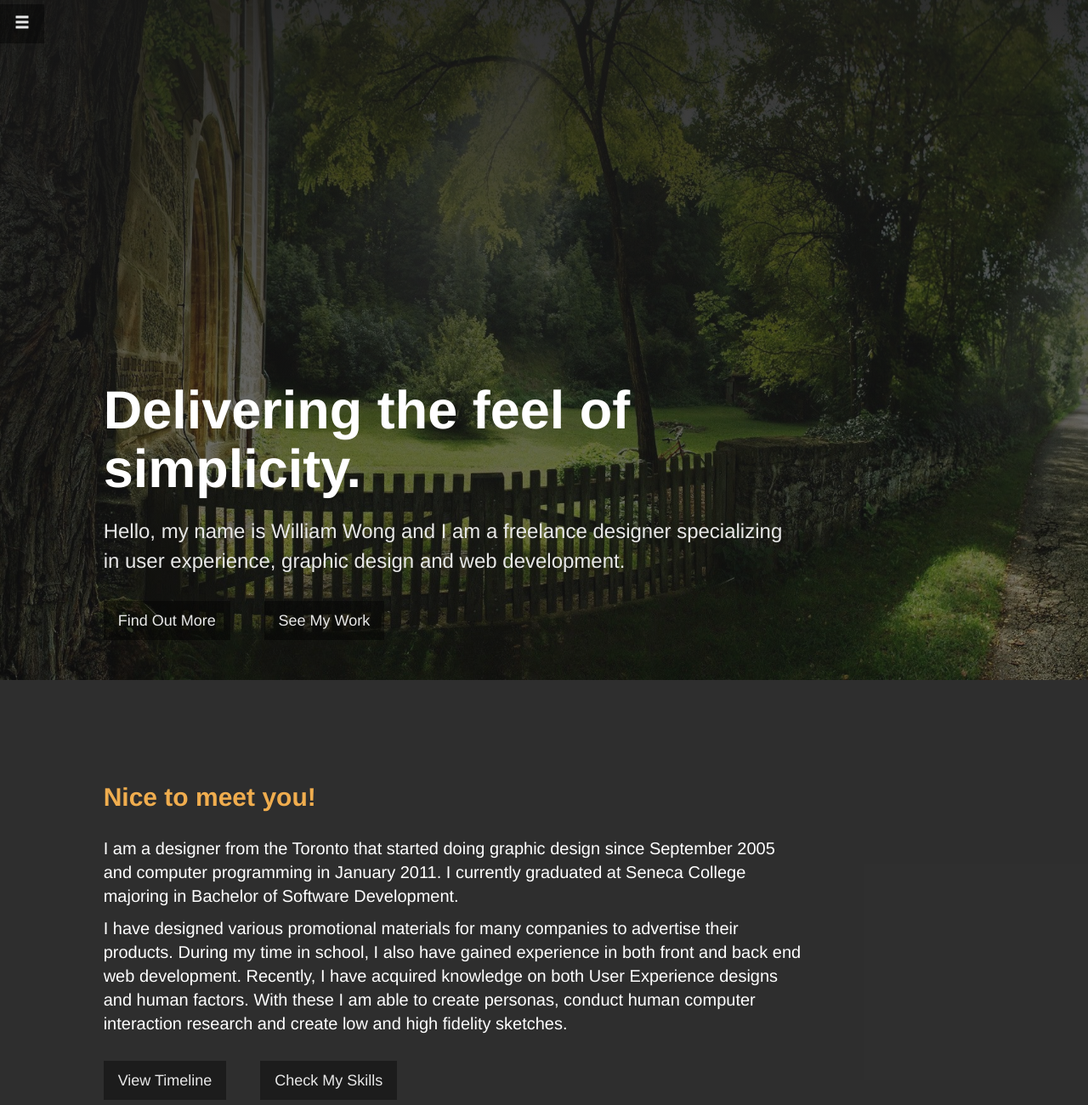
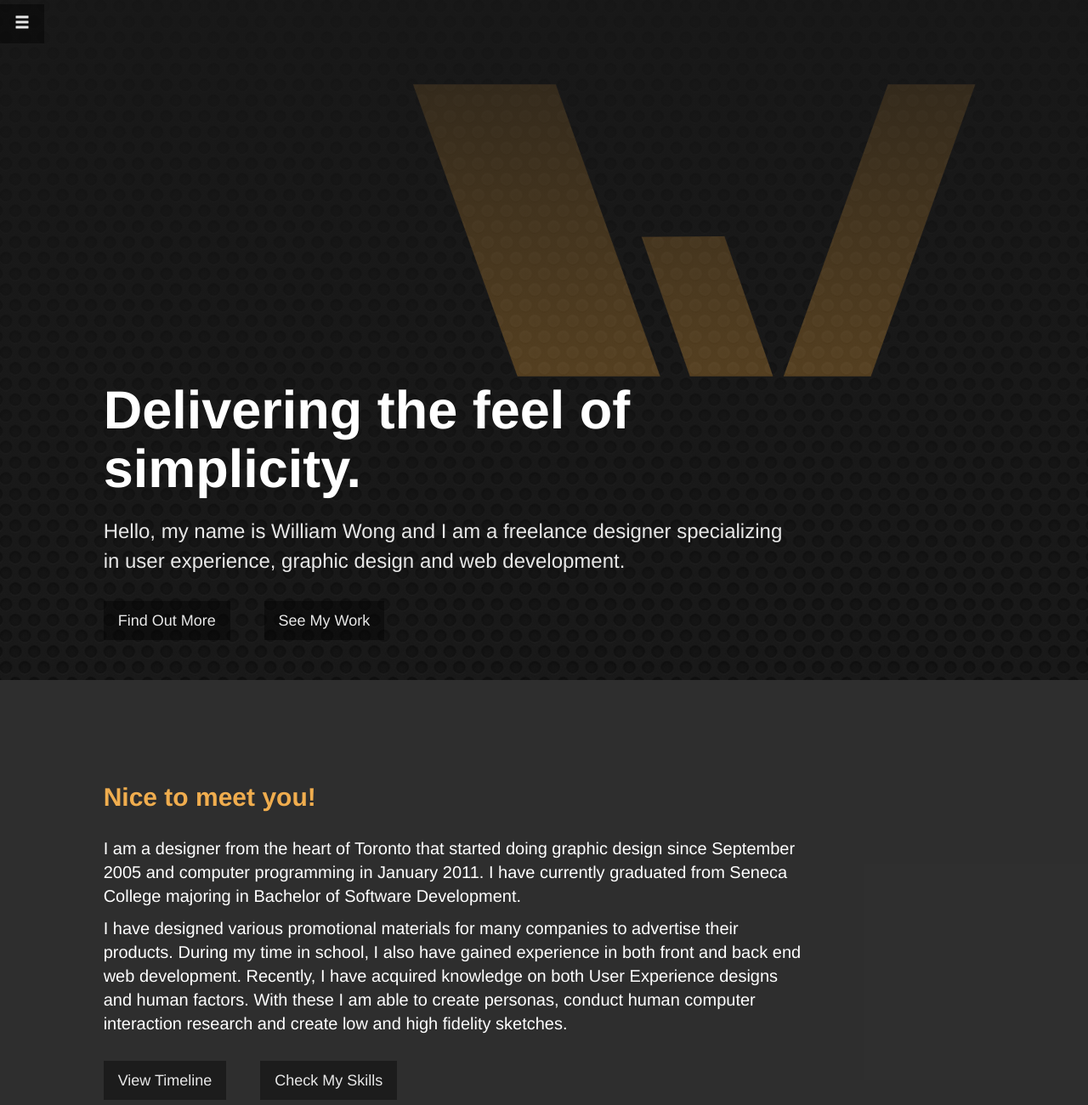
Before and after one commit to terrawing/terrawing.github.io, a plain HTML site: page index.html in a window 1280 px wide. Shown: the top 1300 px of the page at 85% size. Drawn offline with nearby package versions, Linux system fonts and the light colour scheme.

Commit message:
Added a new background and favico
Added a new background and favico

```diff
--- a/css/theme.css
+++ b/css/theme.css
@@ -157,7 +157,7 @@ hr.small {
     width: 100%;
     height: 100%;
     /*background: url(../images/garden.jpg) no-repeat center center scroll;*/
-    background: linear-gradient(rgba(24,24,24, 0.9), rgba(24,24,24, .5)), url(../images/garden.jpg) no-repeat center center fixed;
+    background: linear-gradient(rgba(24,24,24, 0.9), rgba(24,24,24, .5)), url(../images/mesh.jpg) no-repeat center center fixed;
     -webkit-background-size: cover;
     -moz-background-size: cover;
     background-size: cover;
--- a/index.html
+++ b/index.html
@@ -87,7 +87,7 @@
                 <div class="text-vertical-topleft col-lg-8">
                     <h2 class="regular-title-orange">Nice to meet you!</h2>
                     <br>
-                    <p class="regular-text-white">I am a designer from the Toronto that started doing graphic design since September 2005 and computer programming in January 2011. I currently graduated at Seneca College majoring in Bachelor of Software Development.</p>
+                    <p class="regular-text-white">I am a designer from the heart of Toronto that started doing graphic design since September 2005 and computer programming in January 2011. I have currently graduated from Seneca College majoring in Bachelor of Software Development.</p>
                     <p class="regular-text-white">I have designed various promotional materials for many companies to advertise their products. During my time in school, I also have gained experience in both front and back end web development. Recently, I have acquired knowledge on both User Experience designs and human factors. With these I am able to create personas, conduct human computer interaction research and create low and high fidelity sketches.</p>
                     <br>
                     <div class="row">
```
Also changed, not shown: favicon.ico (added), images/garden.jpg (deleted), images/mesh.jpg (added).
